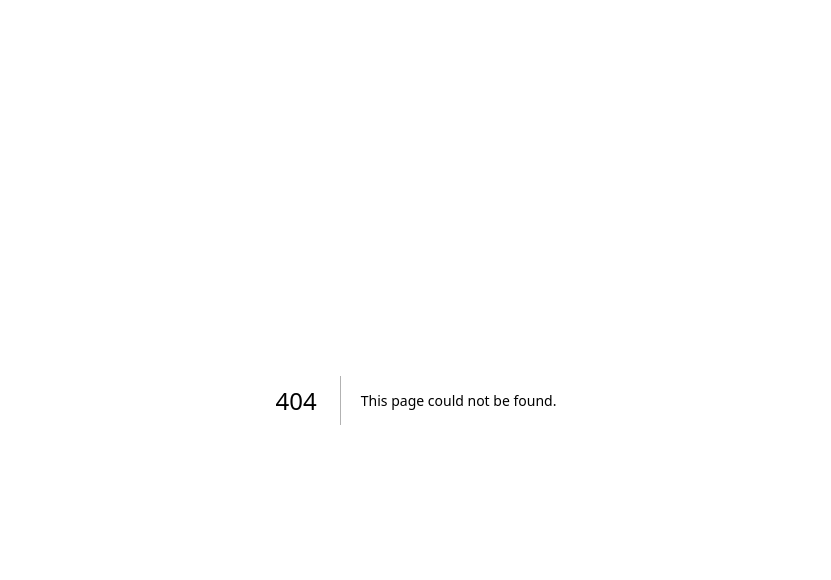
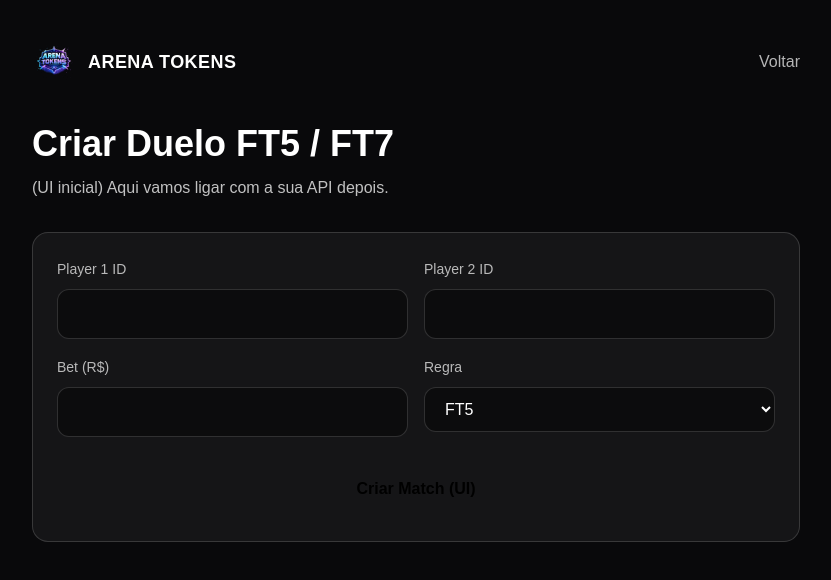
Before and after one commit to tetex12/tokens-frontend, a Next.js app: page /duel in a window 1280 px wide. Before the commit this address had no page. Shown: the top 580 px of the page, without its empty margins (224-1055 px from the left). Built offline with nearby package versions, Linux system fonts and the light colour scheme.

Commit message:
Create DuelPage component with initial UI

```diff
--- /dev/null
+++ b/app/duel/page.tsx
@@ -0,0 +1,54 @@
+import Link from "next/link";
+import { Brand } from "@/src/components/Brand";
+
+export default function DuelPage() {
+  return (
+    <div className="min-h-screen bg-zinc-950 text-white px-6 py-10">
+      <div className="max-w-3xl mx-auto">
+        <div className="flex items-center justify-between mb-10">
+          <Brand />
+          <Link href="/" className="text-white/70 hover:text-white">
+            Voltar
+          </Link>
+        </div>
+
+        <h2 className="text-3xl md:text-4xl font-black">
+          Criar Duelo <span className="text-cyan-neon">FT5 / FT7</span>
+        </h2>
+        <p className="mt-3 text-white/75">
+          (UI inicial) Aqui vamos ligar com a sua API depois.
+        </p>
+
+        <div className="mt-8 grid gap-4">
+          <div className="bg-white/5 border border-white/15 rounded-2xl p-6">
+            <div className="grid md:grid-cols-2 gap-4">
+              <div>
+                <label className="text-sm text-white/70">Player 1 ID</label>
+                <input className="mt-2 w-full rounded-xl bg-black/40 border border-white/15 px-4 py-3 outline-none focus:border-cyan-neon/60" />
+              </div>
+              <div>
+                <label className="text-sm text-white/70">Player 2 ID</label>
+                <input className="mt-2 w-full rounded-xl bg-black/40 border border-white/15 px-4 py-3 outline-none focus:border-cyan-neon/60" />
+              </div>
+              <div>
+                <label className="text-sm text-white/70">Bet (R$)</label>
+                <input className="mt-2 w-full rounded-xl bg-black/40 border border-white/15 px-4 py-3 outline-none focus:border-purple-neon/60" />
+              </div>
+              <div>
+                <label className="text-sm text-white/70">Regra</label>
+                <select className="mt-2 w-full rounded-xl bg-black/40 border border-white/15 px-4 py-3 outline-none">
+                  <option>FT5</option>
+                  <option>FT7</option>
+                </select>
+              </div>
+            </div>
+
+            <button className="mt-6 w-full rounded-2xl bg-gradient-to-r from-cyan-neon to-purple-neon text-black font-extrabold py-4 hover:-translate-y-0.5 transition-all">
+              Criar Match (UI)
+            </button>
+          </div>
+        </div>
+      </div>
+    </div>
+  );
+}
```
